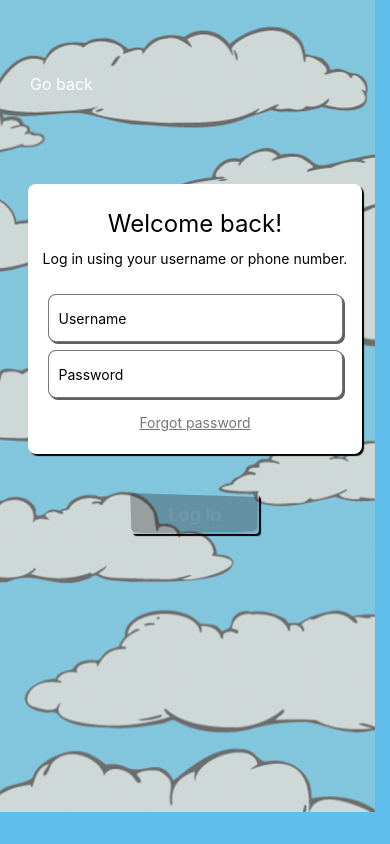
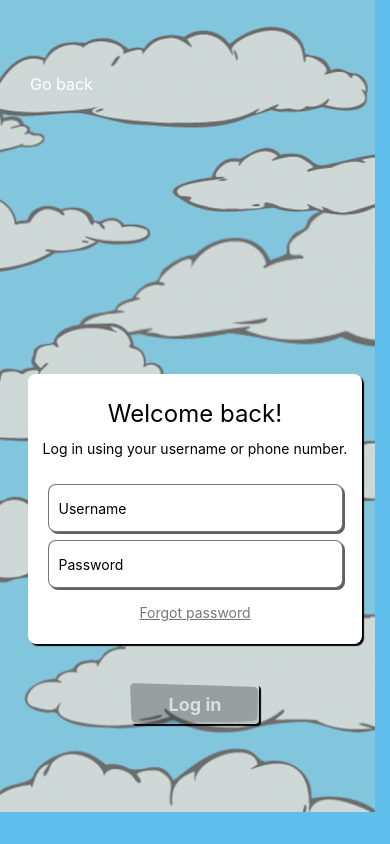
Before and after one commit to dramarec/react-native-app, a React Native app: screen /LoginScreen in a window 390 px wide. Built offline with nearby package versions, Linux system fonts and the light colour scheme.

Commit message:
fix LoginScreen

```diff
--- a/app.json
+++ b/app.json
@@ -15,7 +15,9 @@
     "updates": {
       "fallbackToCacheTimeout": 0
     },
-    "assetBundlePatterns": ["**/*"],
+    "assetBundlePatterns": [
+      "**/*"
+    ],
     "ios": {
       "supportsTablet": true
     },
@@ -27,6 +29,8 @@
     },
     "web": {
       "favicon": "./src/assets/images/favicon.png"
-    }
+    },
+    "description": "",
+    "githubUrl": "https://github.com/dramarec/rn_WERZ_app"
   }
 }
--- a/src/screens/LoginScreen.tsx
+++ b/src/screens/LoginScreen.tsx
@@ -12,6 +12,8 @@ import {
     Image,
     ActivityIndicator,
     Alert,
+    KeyboardAvoidingView,
+    Platform,
 } from 'react-native'
 import { useNavigation } from '@react-navigation/native'
 import { NativeStackNavigationProp } from '@react-navigation/native-stack'
@@ -27,10 +29,8 @@ export function LoginScreen() {
     const goBack = () => {
         navigation.navigate('MainScreen')
     }
-    const keyboardHide = () => {
-        Keyboard.dismiss()
-    }
 
+    const [isShowKeyboard, setIsShowKeyboard] = useState(false)
     const [identifier, setIdentifier] = useState('')
     const [password, setPassword] = useState('')
     const [login, { data, error, loading }] = useMutation<Login_Login>(LOGIN_MUTATION, {
@@ -48,6 +48,11 @@ export function LoginScreen() {
     const loginError = data?.login.errors[0]
     const errorCode = loginError?.errorCode
     const errorPath = loginError?.path[0]
+
+    const keyboardHide = () => {
+        Keyboard.dismiss()
+        setIsShowKeyboard(false)
+    }
 
     useEffect(() => {
         if (errorCode) {
@@ -81,10 +86,14 @@ export function LoginScreen() {
                     <TouchableOpacity style={styles.goBackBtn} onPress={goBack}>
                         <Text style={styles.btnText}>Go back</Text>
                     </TouchableOpacity>
+                    <KeyboardAvoidingView
+                        // eslint-disable-next-line eqeqeq
+                        behavior={Platform.OS == "ios" ? "padding" : "height"}
+                    >
 
                         <View
                             style={{
-                            marginBottom: 310,
+                                marginBottom: isShowKeyboard ? 10 : 120,
                             }}>
 
                             <View style={{
@@ -100,6 +109,7 @@ export function LoginScreen() {
                                 <TextInput
                                     value={identifier.toLowerCase()}
                                     onChangeText={setIdentifier}
+                                    onFocus={() => setIsShowKeyboard(true)}
                                     style={styles.input}
                                     textAlign={"center"}
                                     placeholder='Username'
@@ -107,6 +117,7 @@ export function LoginScreen() {
                                 />
                                 <TextInput
                                     style={styles.input}
+                                    onFocus={() => setIsShowKeyboard(true)}
                                     textAlign={"center"}
                                     value={password}
                                     onChangeText={setPassword}
@@ -143,15 +154,17 @@ export function LoginScreen() {
                                     <Text
                                         style={{
                                             ...styles.formBtnText,
-                                        color: disabled ? 'rgba(175, 175, 175, 0.226)' : 'white',
+                                            color: disabled ? 'rgba(255, 255, 255, 0.664)' : 'white',
                                         }}
                                     >
-                                    Log In
+                                        Log in
                                     </Text>
                                 )}
                             </TouchableOpacity>
 
                         </View>
+                    </KeyboardAvoidingView>
+
                 </ImageBackground>
             </View>
         </TouchableWithoutFeedback>
```
Also changed, not shown: .expo-shared/README.md (added). Lines whose indentation alone changed are shown as unchanged.
